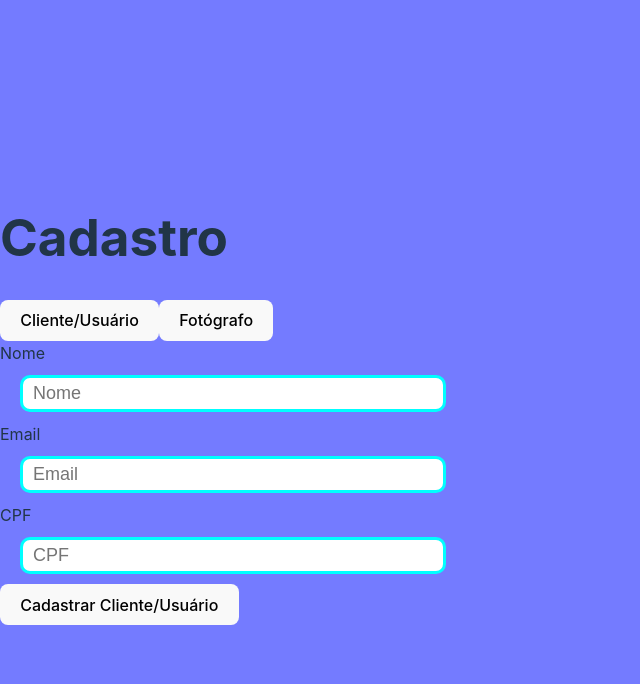
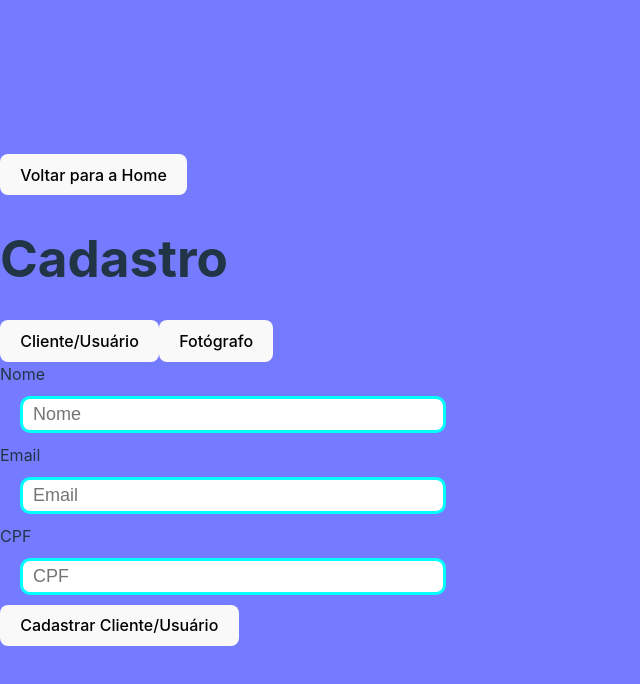
Before and after one commit to GigliarlyM/fotografia-sistema, a React (Vite) app in the folder front-end/: page /signup in a window 1280 px wide. Shown: the top 684 px of the page, without its empty margins (0-640 px from the left). Built offline with nearby package versions, Linux system fonts and the light colour scheme.

Commit message:
Adicionado botão para voltar ao home
Foi adicionado um botão para o usuário,  voltar a página de Home

```diff
--- a/front-end/src/pages/signup-all.jsx
+++ b/front-end/src/pages/signup-all.jsx
@@ -1,9 +1,11 @@
 import { useState } from 'react';
+import { useNavigate } from 'react-router-dom';
 
 
 
 export default function CadastroGeral() {
     const [activeForm, setActiveForm] = useState('cliente');
+    const navigate = useNavigate()
 
     const showForm = (form) => {
         setActiveForm(form);
@@ -11,8 +13,10 @@
 
     return (
         <div className="tab-container">
+            <button onClick={() => navigate("login/photographer")}>Voltar para a Home</button>
             <h1>Cadastro</h1>
             <div className="tabs">
+
                 <button
                     id="clienteTab"
                     className={activeForm === 'cliente' ? 'active' : ''}
```
Also changed, not shown: front-end/src/pages/login-photographer.jsx (line endings or trailing spaces).
